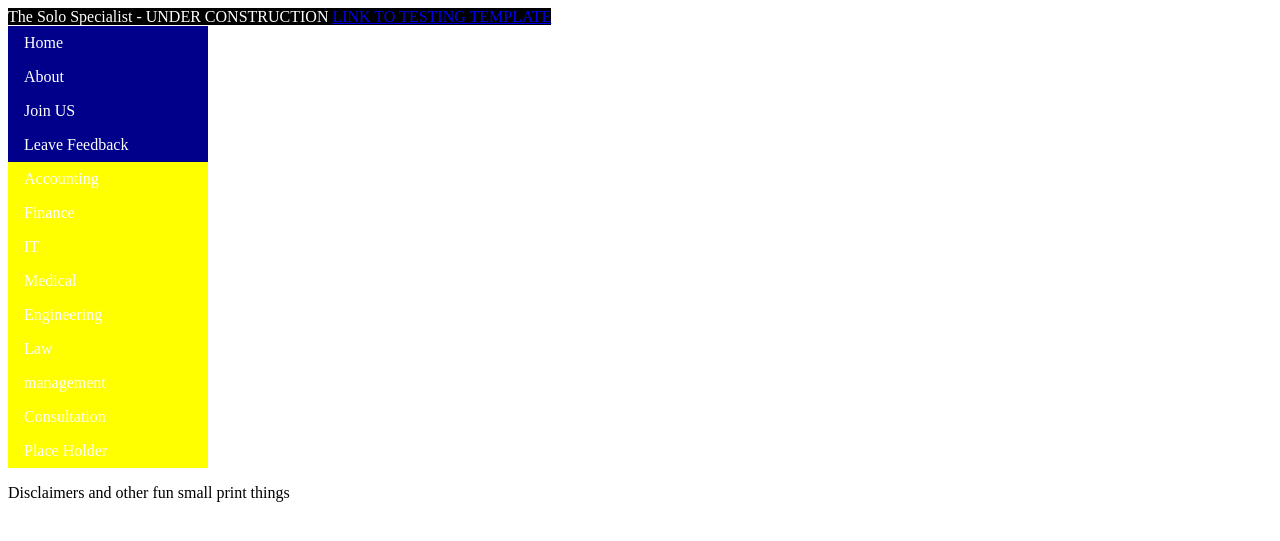
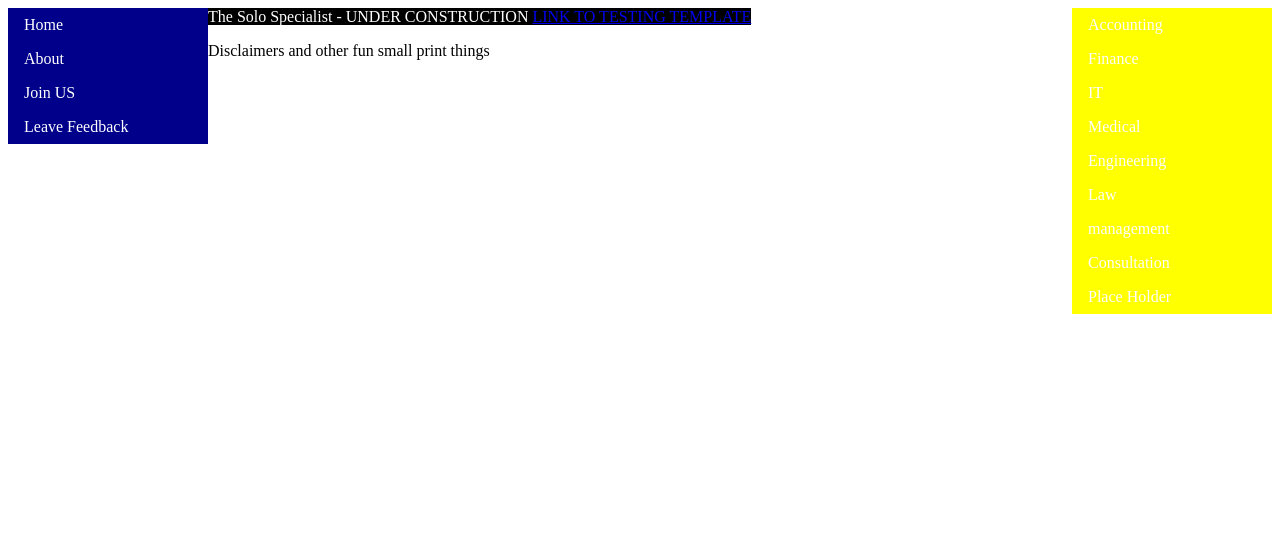
Before and after one commit to Unholyjack/Unholyjack.github.io, a Jekyll site: the page index.html, which Jekyll copies as it is, in a window 1280 px wide. Shown: the top 541 px of the page. Built offline with Jekyll 4.4.1, drawn with Linux system fonts in a browser that asks for light colours.

Commit message:
Update index.html

```diff
--- a/index.html
+++ b/index.html
@@ -6,7 +6,7 @@
 <heading class="heading">The Solo Specialist - UNDER CONSTRUCTION <a href="./testing.html">LINK TO TESTING TEMPLATE</a></heading>
 
 <body>
-  <div class="sidebar">
+  <div class="sidebar" style="float:left">
     <ul>
       <li><a href="default.asp">Home</a></li>
       <li><a href="news.asp">About</a></li>
@@ -14,7 +14,7 @@
       <li><a href="about.asp">Leave Feedback</a></li>
     </ul>
   </div>
-  <div class="links">
+  <div class="links" style="float:right">
     <ul>
       <li><a href="accounting">Accounting</a><a href="finance">Finance</a><a href="it">IT</a></li>
       <li><a href="medical">Medical</a><a href="engineering">Engineering</a><a href="law">Law</a></li>
```
